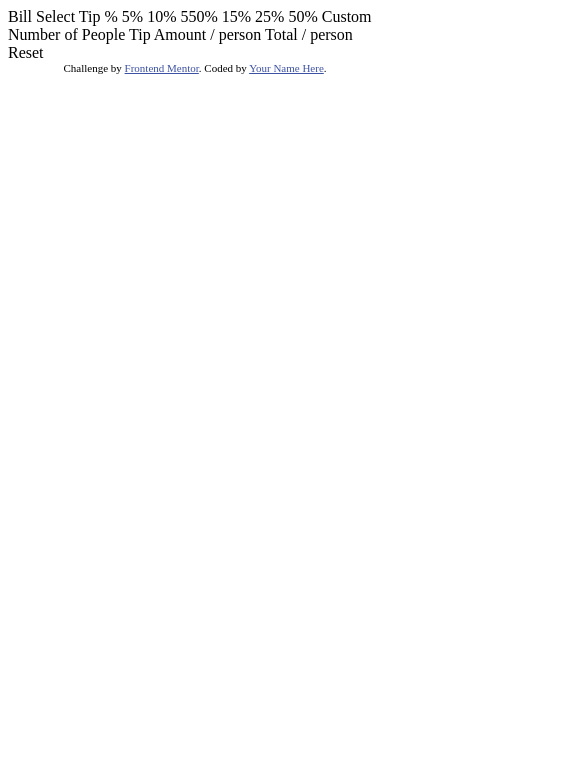
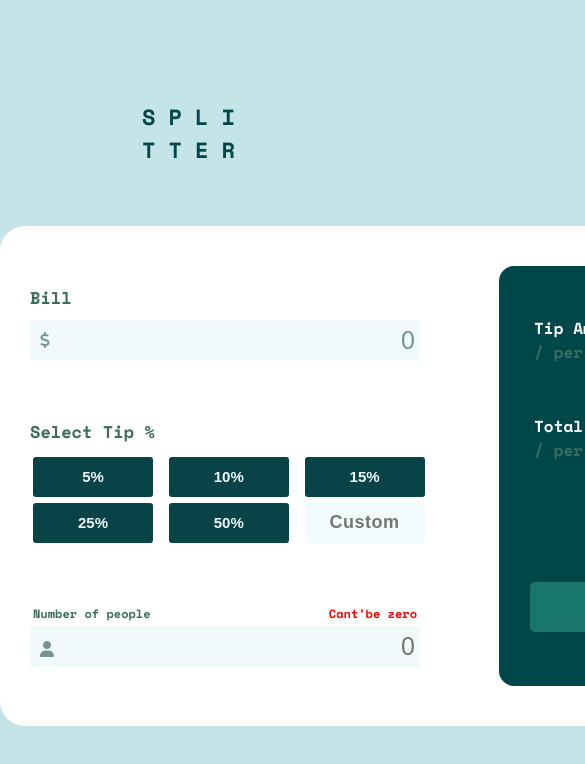
Before and after one commit to AmrAmrA/Tip_Calculator_App, a plain HTML site: page index.html in a window 390 px wide. Shown: the top 764 px of the page, 585 px wide, since content can reach past the window. Drawn offline with nearby package versions, Linux system fonts and the light colour scheme.

Commit message:
Integration desktop design without responsive

```diff
--- a/index.html
+++ b/index.html
@@ -1,45 +1,135 @@
 <!DOCTYPE html>
 <html lang="en">
-<head>
-  <meta charset="UTF-8">
-  <meta name="viewport" content="width=device-width, initial-scale=1.0"> <!-- displays site properly based on user's device -->
+  <head>
+    <meta charset="UTF-8" />
+    <meta name="viewport" content="width=device-width, initial-scale=1.0" />
+    <!-- displays site properly based on user's device -->
 
-  <link rel="icon" type="image/png" sizes="32x32" href="./images/favicon-32x32.png">
+    <!-- Fonteawesome -->
+    <link
+      rel="icon"
+      type="image/png"
+      sizes="32x32"
+      href="./images/favicon-32x32.png"
+    />
+    <link rel="preconnect" href="https://fonts.googleapis.com" />
+    <link rel="preconnect" href="https://fonts.gstatic.com" crossorigin />
+    <link
+      href="https://fonts.googleapis.com/css2?family=Space+Mono:wght@400;700&display=swap"
+      rel="stylesheet"
+    />
 
-  <title>Frontend Mentor | Tip calculator app</title>
+    <link
+      rel="stylesheet"
+      href="https://cdnjs.cloudflare.com/ajax/libs/font-awesome/6.1.1/css/all.min.css"
+      integrity="sha512-KfkfwYDsLkIlwQp6LFnl8zNdLGxu9YAA1QvwINks4PhcElQSvqcyVLLD9aMhXd13uQjoXtEKNosOWaZqXgel0g=="
+      crossorigin="anonymous"
+      referrerpolicy="no-referrer"
+    />
 
-  <!-- Feel free to remove these styles or customise in your own stylesheet 👍 -->
-  <style>
-    .attribution { font-size: 11px; text-align: center; }
-    .attribution a { color: hsl(228, 45%, 44%); }
-  </style>
-</head>
-<body>
+    <link rel="stylesheet" href="style.css" />
 
-  Bill
+    <title>Frontend Mentor | Tip calculator app</title>
+  </head>
+  <body>
+    <div class="splitter__title">
+      <p>SPLI</p>
+      <p>TTER</p>
+    </div>
 
-  Select Tip %
-  5%
-  10%
-  550%
-  15%
-  25%
-  50%
-  Custom
+    <div class="calculator__block">
+      <!-- Bill Select Tip % 5% 10% 15% 25% 50% Custom Number of People Tip Amount /
+      person Total / person Reset -->
+      <div class="operations__block">
+        <div class="bill__space">
+          <label for="bill" class="bill__label">Bill</label>
+          <i class="fa-solid fa-dollar-sign dollar__sign"></i>
+          <input
+            type="text"
+            id="bill"
+            class="bill__input"
+            name="bill"
+            required
+            minlength="1"
+            maxlength="8"
+            size="10"
+            placeholder="0"
+          />
+        </div>
 
-  Number of People
+        <div class="tips__values">
+          <p class="tips__text">Select Tip %</p>
+          <div class="values__ranges">
+            <div class="first__range">
+              <button>5%</button>
+              <button>10%</button>
+              <button>15%</button>
+            </div>
+            <div class="second__range">
+              <button>25%</button>
+              <button>50%</button>
+              <input
+                type="text"
+                id="people"
+                name="people"
+                required
+                minlength="1"
+                maxlength="3"
+                size="10"
+                placeholder="Custom"
+              />
+            </div>
+          </div>
+        </div>
+        <div class="space__people">
+          <div class="people__textes">
+            <label for="people" class="people__label">Number of people</label>
+            <p class="error__people">Cant'be zero</p>
+          </div>
+          <i class="fa-solid fa-user user__face"></i>
+          <input
+            type="text"
+            id="people"
+            class="people__input"
+            name="people"
+            required
+            minlength="1"
+            maxlength="8"
+            size="40"
+            placeholder="0"
+          />
+        </div>
+      </div>
+      <div class="totals_calculation">
+        <div class="amount__block">
+          <div class="amount__text">
+            <p class="tip__amount">Tip Amount</p>
+            <p class="tip__person">/ person</p>
+          </div>
+          <div class="amount__numbers">
+            <p class="dollar__symbol">$</p>
+            <p class="person__tip">0.00</p>
+          </div>
+        </div>
+        <div class="total__block">
+          <div class="total__text">
+            <p class="total__amount">Total</p>
+            <p class="total__person">/ person</p>
+          </div>
+          <div class="total__numbers">
+            <p class="dollar__symbol">$</p>
+            <p class="total__money">0.00</p>
+          </div>
+        </div>
+        <button class="button__reset">Reset</button>
+      </div>
+    </div>
 
-  Tip Amount
-  / person
-
-  Total
-  / person
-
-  Reset
-
-  <div class="attribution">
-    Challenge by <a href="https://www.frontendmentor.io?ref=challenge" target="_blank">Frontend Mentor</a>.
-    Coded by <a href="#">Your Name Here</a>.
-  </div>
-</body>
+    <div class="attribution">
+      <!-- Challenge by
+      <a href="https://www.frontendmentor.io?ref=challenge" target="_blank"
+        >Frontend Mentor</a
+      >. Coded by <a href="#">Your Name Here</a>. -->
+    </div>
+  </body>
 </html>
--- /dev/null
+++ b/style.css
@@ -0,0 +1,245 @@
+*,
+::after,
+::before {
+  margin: 0;
+  padding: 0;
+  box-sizing: border-box;
+}
+
+body {
+  background-color: #c5e4e7;
+  font-family: "Space Mono", sans-serif;
+}
+
+.splitter__title {
+  text-align: center;
+  margin-top: 100px;
+}
+.splitter__title p {
+  color: #00474a;
+  letter-spacing: 13px;
+  font-weight: 900;
+  font-size: 22px;
+}
+
+.calculator__block {
+  background-color: hsl(0, 0%, 100%);
+  width: 900px;
+  height: 500px;
+  border-radius: 25px;
+  display: flex;
+  margin: 60px auto 0px auto;
+  display: flex;
+  justify-content: space-between;
+}
+
+.operations__block {
+  display: flex;
+  flex-direction: column;
+  justify-content: space-around;
+  width: 500px;
+  padding: 30px;
+}
+.bill__space,
+.space__people {
+  display: flex;
+  flex-direction: column;
+  position: relative;
+}
+
+.bill__label {
+  margin-bottom: 10px;
+  font-size: 17px;
+  font-weight: 900;
+  color: #396e5d;
+}
+
+.bill__input {
+  width: 390px;
+  height: 40px;
+  font-size: 25px;
+  background-color: #f2f9fb;
+  color: #577370;
+  border: none;
+  outline: none;
+  text-align: right;
+  padding: 0 5px;
+}
+
+.bill__input::placeholder {
+  color: #729590;
+  display: flex;
+  justify-items: center;
+  font-size: 25px;
+}
+
+.bill__input:hover {
+  border: 2px solid  hsl(172, 67%, 45%);
+}
+
+
+.dollar__sign {
+  position: absolute;
+  top: 47px;
+  left: 10px;
+  color: #729590;
+}
+
+.tips__text {
+  margin-bottom: 10px;
+  font-size: 17px;
+  font-weight: 900;
+  color: #396e5d;
+}
+
+.values__ranges {
+  display: flex;
+  flex-direction: column;
+}
+
+.values__ranges button {
+  width: 120px;
+  height: 40px;
+  font-size: 15px;
+  font-weight: 900;
+  text-align: center;
+  outline: none;
+  border: none;
+  color: #f2f9fb;
+  background-color: #074347;
+  margin: 3px;
+  border-radius: 3px;
+  cursor: pointer;
+}
+
+.values__ranges button:hover {
+  background-color: #9fe9e0;
+  color: #00474a;
+}
+
+.values__ranges input {
+  width: 120px;
+  height: 40px;
+  margin: 3px;
+  border-radius: 3px;
+  font-size: 15px;
+  text-align: center;
+  border: none;
+  outline: none;
+  background-color: #f3fcfc;
+  color: #28726b;
+  font-size: 18px;
+  font-weight: 700;
+  letter-spacing: 0.5px;
+  text-align: right;
+  padding: 0px 10px;
+}
+
+.values__ranges input::placeholder {
+  text-align: center;
+}
+
+.values__ranges input:hover {
+  border: 2px solid  hsl(172, 67%, 45%);
+
+}
+
+
+.people__input {
+  width: 390px;
+  height: 40px;
+  font-size: 25px;
+  background-color: #f2f9fb;
+  color: #577370;
+  border: none;
+  outline: none;
+  text-align: right;
+  padding: 0 5px;
+}
+
+.people__input:hover {
+  border: 2px solid red;
+}
+
+
+.user__face {
+  position: absolute;
+  top: 36px;
+  left: 10px;
+  color: #729590;
+}
+.people__textes {
+  display: flex;
+  justify-content: space-between;
+  width: 390px;
+  padding: 0px 3px 5px 3px;
+}
+
+.people__label,
+.error__people {
+  font-size: 12px;
+  font-weight: 700;
+}
+
+.people__label {
+  color: #396e5d;
+}
+.error__people {
+  color: red;
+}
+
+.totals_calculation {
+  background-color: #00474a;
+  margin: 40px 20px;
+  border-radius: 15px;
+  width: 400px;
+  height: 420px;
+}
+.amount__block,
+.total__block {
+  margin: 50px 35px 20px 35px;
+  display: flex;
+  justify-content: space-between;
+}
+.amount__numbers,
+.total__numbers {
+  display: flex;
+  color: #9fe8e0;
+}
+.amount__numbers p,
+.total__numbers p {
+  font-weight: 900;
+  font-size: 35px;
+  margin-top: -5px;
+}
+
+.tip__amount,
+.total__amount {
+  color: white;
+  font-weight: 900;
+}
+.total__person, .tip__person {
+  color: #396e5d;
+  font-weight: 900;
+}
+
+.button__reset {
+  width: 320px;
+  height: 50px;
+  font-size: 20px;
+  text-transform: uppercase;
+  letter-spacing: 2px;
+  display: block;
+  margin: 120px auto 0px auto;
+  background-color: hsl(173, 65%, 28%);
+  color: hsl(184, 14%, 56%);
+  font-weight: 700;
+  border: none;
+  border-radius: 5px;
+  cursor: pointer;
+}
+
+.button__reset:hover {
+  background-color: #9fe8e0;
+  color: #28726b;
+}
```
